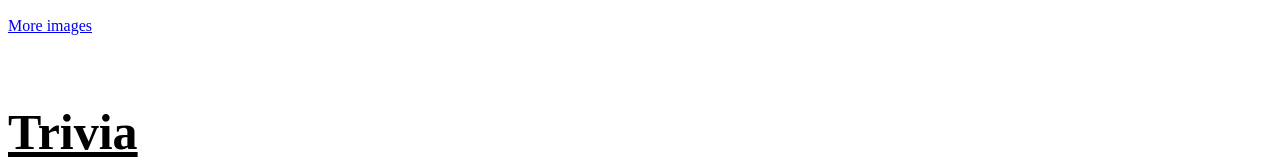
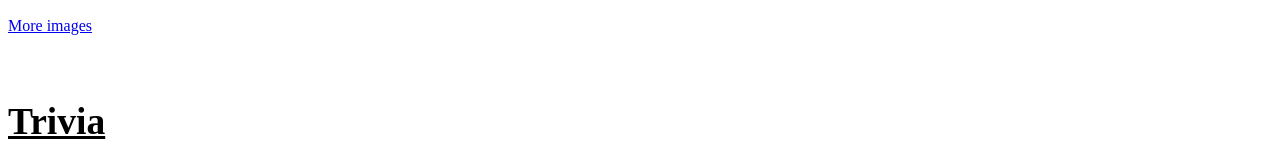
Before and after one commit to Saipavan8790/Beagle-Blog, a plain HTML site: page index.html in a window 1280 px wide. Shown: the part 659-823 px from the top of the page. Drawn offline with Linux system fonts and the light colour scheme.

Commit message:
final done

```diff
--- a/index.html
+++ b/index.html
@@ -39,7 +39,7 @@
     </div>
     <br>
     <div class="trivia-section">
-        <h1><u>Trivia</u></h1>
+        <h2><u>Trivia</u></h2>
         <ol type="1">
             <li><strong>Height -</strong> 13-16 in (33-41 cm)</li>
             <li><strong>Weight -</strong> 22-25 lb (10.0-11.3 kg)</li>
```
